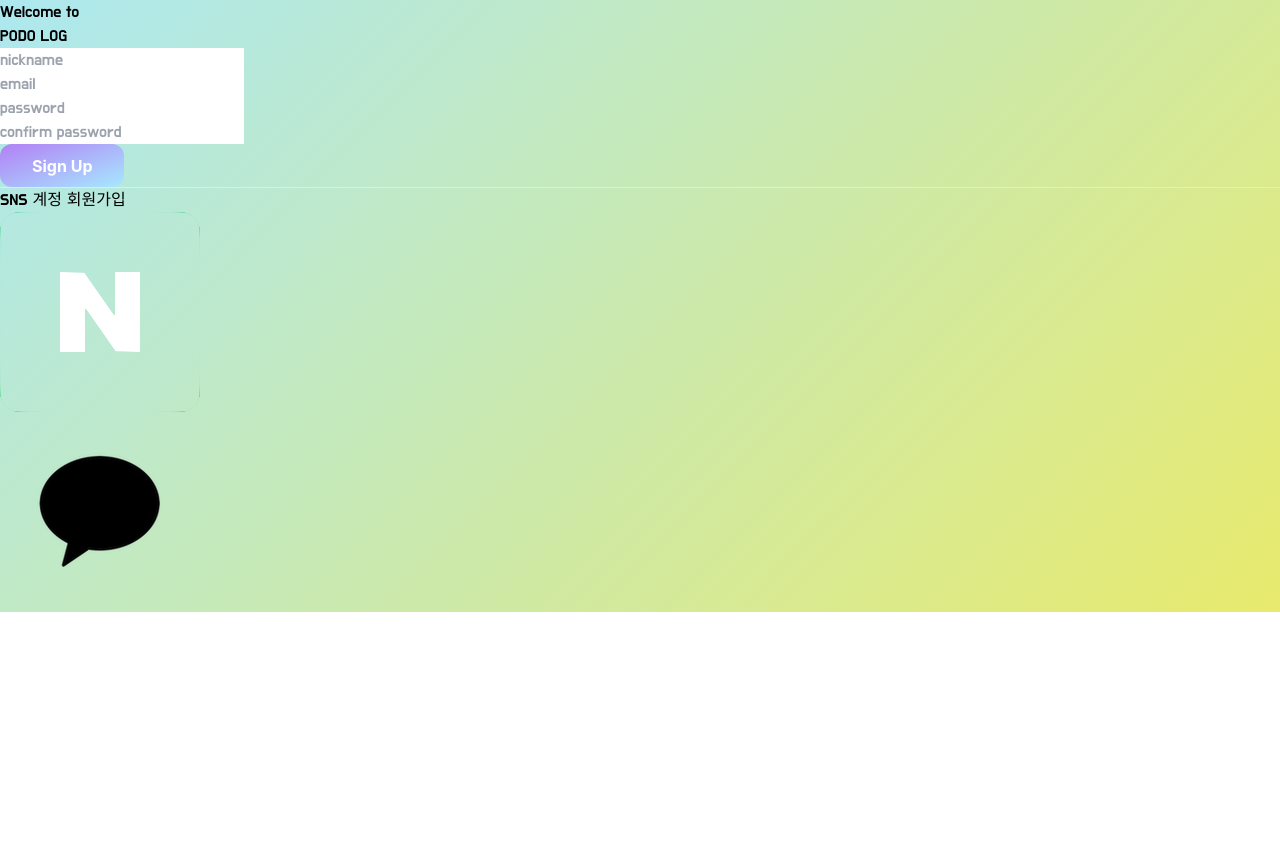
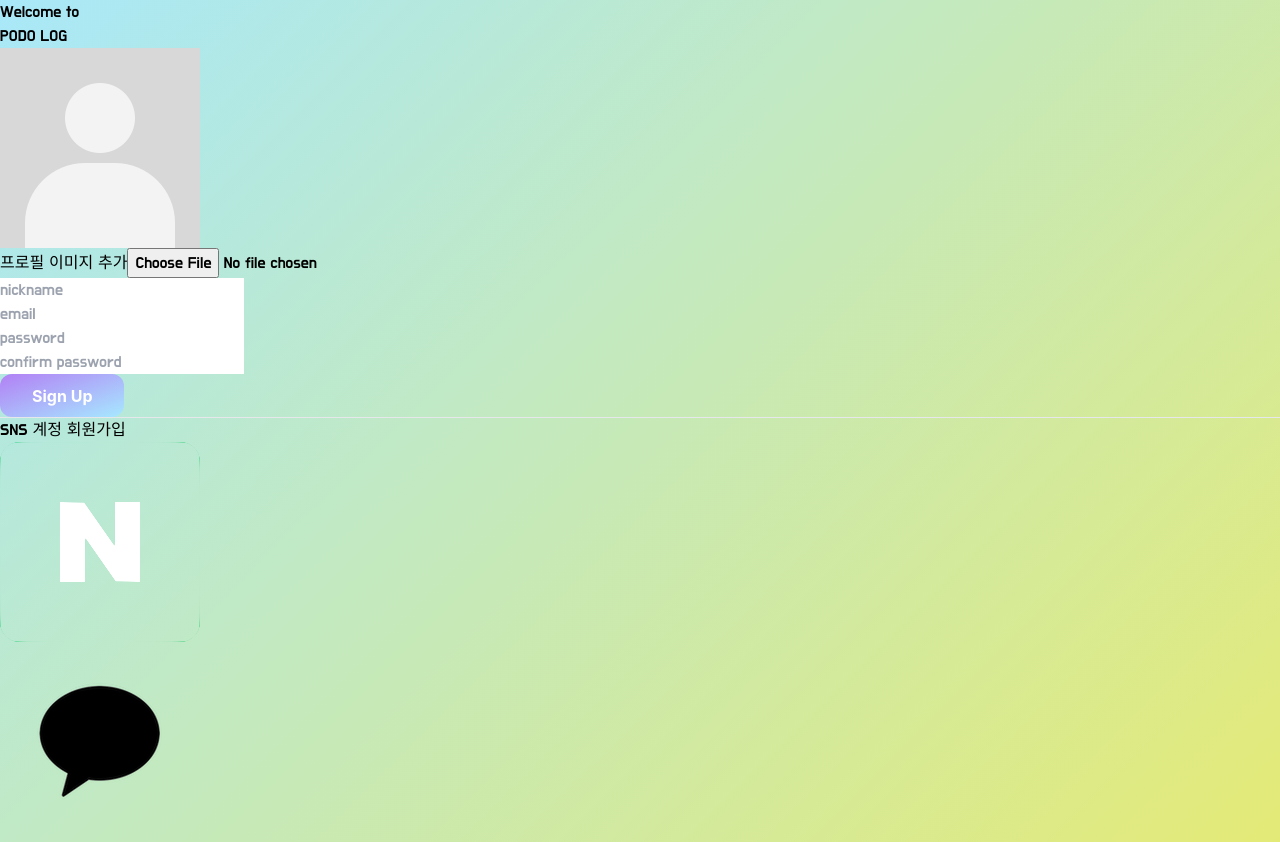
Before and after one commit to sojinjang/podo-log, a React (Create React App) app in the folder client/: page /sign-up in a window 1280 px wide. Before the commit the page ends 800 px from the top, so only its background shows below. Built offline with nearby package versions, Linux system fonts and the light colour scheme; no server answers; what recoil-persist would draw is missing.

Commit message:
[#40] :sparkles: feat: 프로필 이미지 업로드 컴포넌트 추가, blob data post

```diff
--- a/client/src/components/sign-up/EmailSignUpContainer.tsx
+++ b/client/src/components/sign-up/EmailSignUpContainer.tsx
@@ -2,15 +2,17 @@ import React from "react";
 import tw from "tailwind-styled-components";
 import { useForm } from "react-hook-form";
 import { useNavigate } from "react-router-dom";
+import { useRecoilValue } from "recoil";
 
-import { post } from "src/utils/api";
+import { profileImgAtom } from "src/recoil/sign-up";
+import { postBlob } from "src/utils/api";
 import { PUBLIC_ROUTE } from "src/router/ROUTE_INFO";
 import { API_URL } from "src/constants/API_URL";
+import { ProfileImgUpload } from "./ProfileImgUpload";
 import { Input, InputContainer } from "../common/Input";
 import PurpleButton from "../common/PurpleButton";
 
 interface SignUpInput {
-  //   readonly profile?: any;
   readonly nickname: string;
   readonly email: string;
   readonly password: string;
@@ -19,6 +21,7 @@ interface SignUpInput {
 
 const EmailSignUpContainer = () => {
   const navigate = useNavigate();
+  const imgFile = useRecoilValue(profileImgAtom);
   const {
     register,
     handleSubmit,
@@ -34,8 +37,14 @@ const EmailSignUpContainer = () => {
   });
 
   const SignUp = async ({ nickname, email, password }: SignUpInput) => {
+    // const formData = new FormData();
+    // if (typeof imgFile === "string" && imgFile.length > 0) formData.append("profile", imgFile);
+    // formData.append("nickname", JSON.stringify(nickname));
+    // formData.append("email", JSON.stringify(email));
+    // formData.append("password", JSON.stringify(password));
     try {
-      await post(API_URL.users, { nickname, email, password });
+      await postBlob(API_URL.users, imgFile, { nickname, email, password });
+      //   await postBlob(API_URL.users, formData);
       confirm("Welcome to PODOLOG! 🍇");
       navigate(PUBLIC_ROUTE.home.path);
     } catch (err) {
@@ -45,6 +54,7 @@ const EmailSignUpContainer = () => {
 
   return (
     <form onSubmit={handleSubmit(SignUp)}>
+      <ProfileImgUpload />
       <InputContainer>
         <Input placeholder="nickname" minLength={2} required {...register("nickname")} />
       </InputContainer>
```
